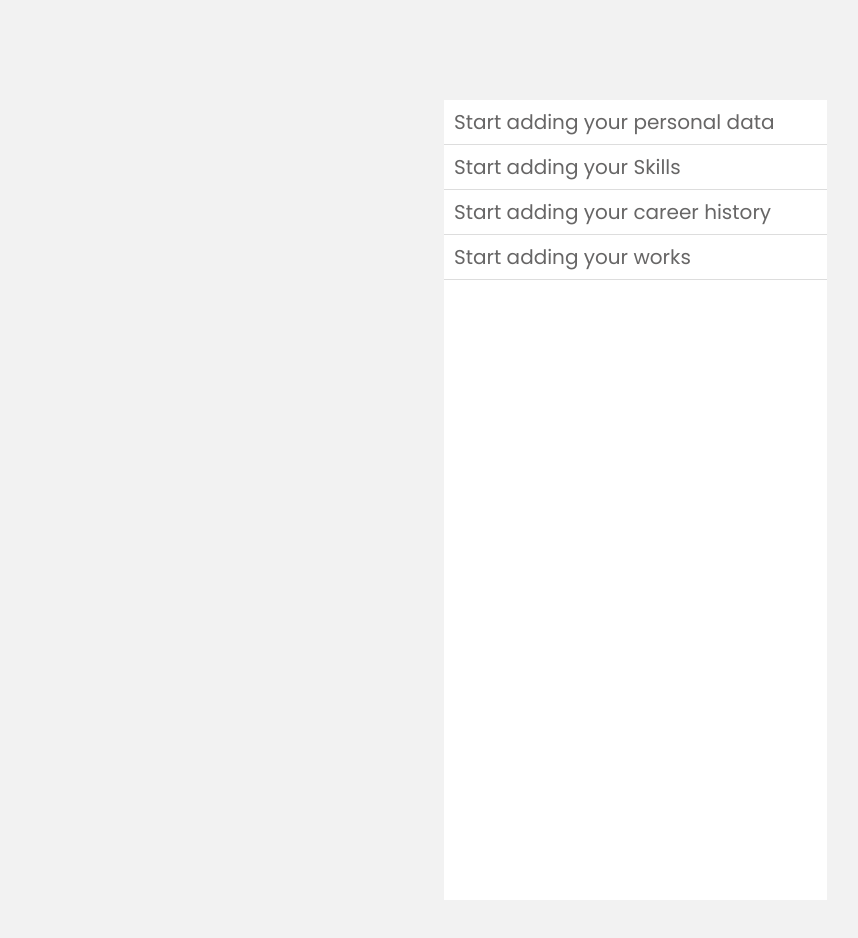
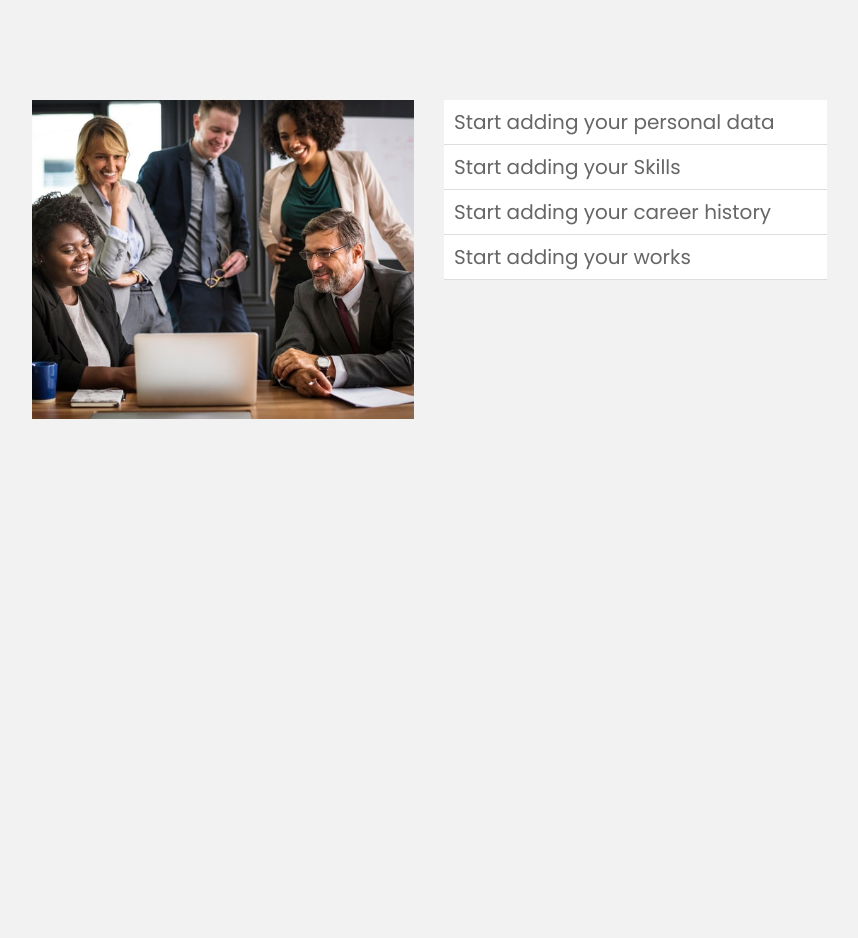
Before and after one commit to hassangabr/personal-app, a React app: page /chooseTask in a window 1280 px wide. Shown: the top 938 px of the page, without its empty margins (211-1069 px from the left). After the commit the page ends 800 px from the top, so only its background shows below. Built offline with nearby package versions, Linux system fonts and the light colour scheme.

Commit message:
building choose-task stage 3

```diff
--- a/src/containers/ChooseTask/ChooseTask.js
+++ b/src/containers/ChooseTask/ChooseTask.js
@@ -1,5 +1,6 @@
 import React from 'react';
 import NavigationItem from '../../components/navigation/navigationItem/navigationItem';
+import chooseTaskImage from '../../assets/choose-task.jpeg';
 import "./ChooseTask.scss";
 
 const chooseTask = () => {
@@ -9,7 +10,11 @@ const chooseTask = () => {
                 <div className="justify-content-center align-items-center row">
                     <div className="col-lg-9 row">
                         <div className="col-lg-6">
-
+                            <div className="pic">
+                                <div className="blur">
+                                    <img src = {chooseTaskImage} className="img-fluid d-block mx-auto" alt="contains peaple looking at a computer"/>
+                                </div>
+                            </div>
                         </div>
                         <div className="col-lg-6">
                             <nav className="chooseTaskNav">
--- a/src/containers/ChooseTask/ChooseTask.scss
+++ b/src/containers/ChooseTask/ChooseTask.scss
@@ -1,7 +1,9 @@
 section.chooseTask {
     padding:100px 0;
+
     .chooseTaskNav {
         position: relative;
         width:100%;
+        min-height:auto;
     }
 }
```
Also changed, not shown: src/assets/choose-task.jpeg (added).
